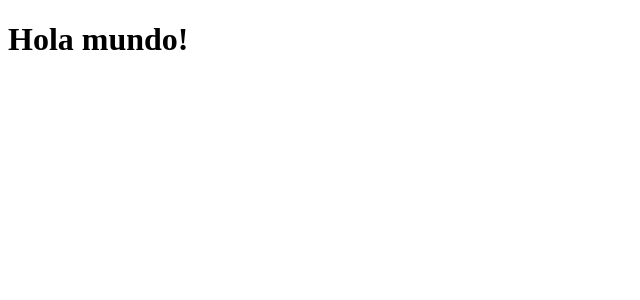
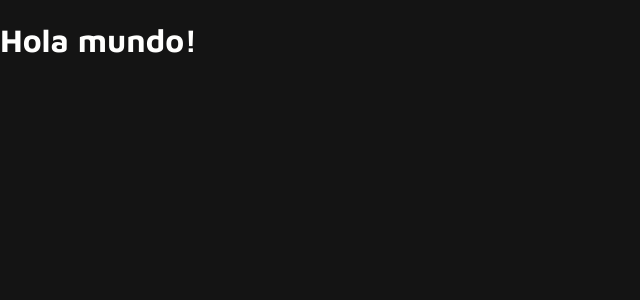
Before and after one commit to OscarAguilarL/portafolio-mateo, a React (Vite) app: page / in a window 1280 px wide. Shown: the top 300 px of the page, without its empty margins (0-640 px from the left). Built offline with nearby package versions, Linux system fonts and the light colour scheme.

Commit message:
Add css variables, fonts and basic styles

```diff
--- a/index.html
+++ b/index.html
@@ -4,6 +4,9 @@
     <meta charset="UTF-8" />
     <link rel="icon" type="image/svg+xml" href="/src/favicon.svg" />
     <meta name="viewport" content="width=device-width, initial-scale=1.0" />
+    <link rel="preconnect" href="https://fonts.googleapis.com">
+    <link rel="preconnect" href="https://fonts.gstatic.com" crossorigin>
+    <link href="https://fonts.googleapis.com/css2?family=Maven+Pro:wght@400;700&display=swap" rel="stylesheet">
     <title>Vite App</title>
   </head>
   <body>
--- a/src/index.css
+++ b/src/index.css
@@ -0,0 +1,23 @@
+:root {
+    --primary: #34a7ff;
+    --white: #fffffe;
+    --black: #141414;
+    --grey: #9ba4ad;
+    --baseFont: 'Maven Pro', sans-serif;
+    --headline1: 700 5rem/normal var(--baseFont);
+    --headline2: 700 1.75rem/normal var(--baseFont);
+    --headline3: 700 1.625rem/3rem var(--baseFont);
+    --headline4: 700 1.5rem/normal var(--baseFont);
+    --button: 700 1.125rem/1.75rem var(--baseFont);
+    --body1-regular: 400 1.125rem/1.75rem var(--baseFont);
+    --body1-bold: 700 1.125rem/1.75rem var(--baseFont);
+    --body2-regular: 400 1rem/normal var(--baseFont);
+}
+
+body {
+    margin: 0;
+    padding: 0;
+    font-family: var(--baseFont);
+    background-color: var(--black);
+    color: var(--white)
+}
```
